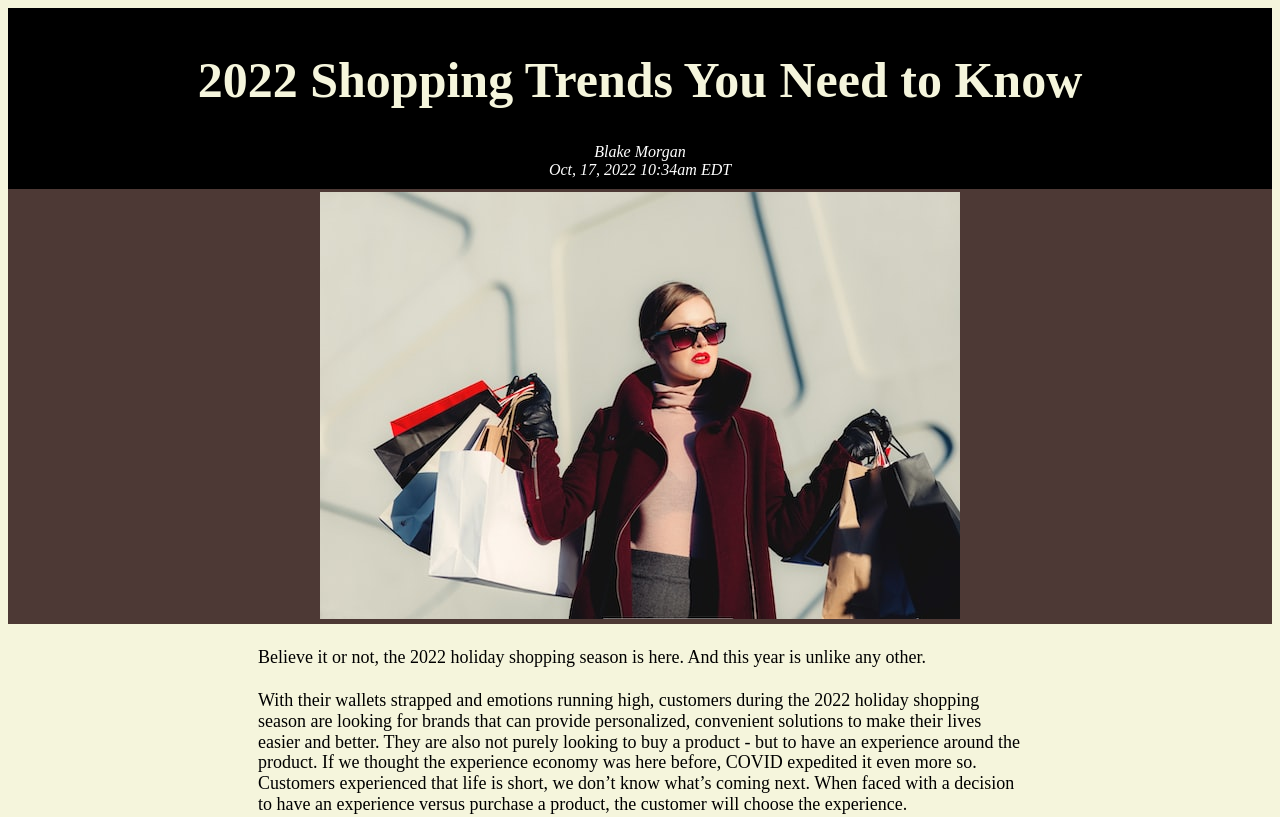
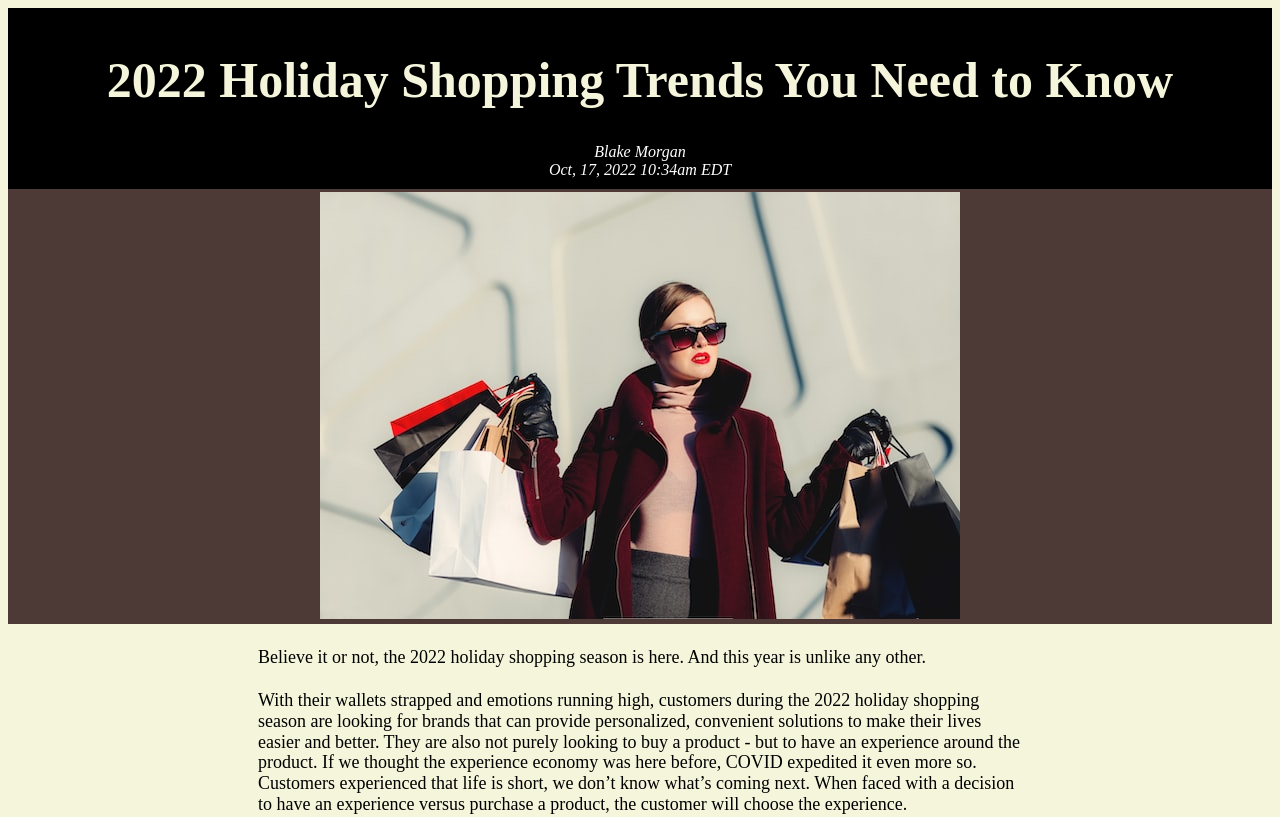
Before and after one commit to hannahzozob/J352, a plain HTML site: page FoundationStarter 2/index.html in a window 1280 px wide. Shown: the top 817 px of the page. Drawn offline with Linux system fonts and the light colour scheme.

Commit message:
Add files via upload

```diff
--- a/FoundationStarter 2/index.html
+++ b/FoundationStarter 2/index.html
@@ -19,7 +19,7 @@
     <div class="grid-x grid-padding-x">
     <div class="large-12 cell">
 
-<div class="web-scroll"><h1>2022 Shopping Trends You Need to Know</h1>
+<div class="web-scroll"><h1>2022 Holiday Shopping Trends You Need to Know</h1>
 <p1><em><center>Blake Morgan</center></p1>
 <p1><center>Oct, 17, 2022 10:34am EDT</center></em></p1>
 </div>
```
